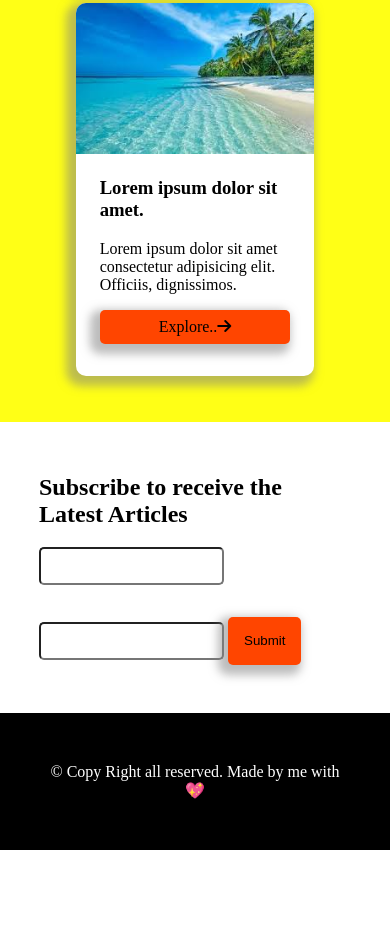
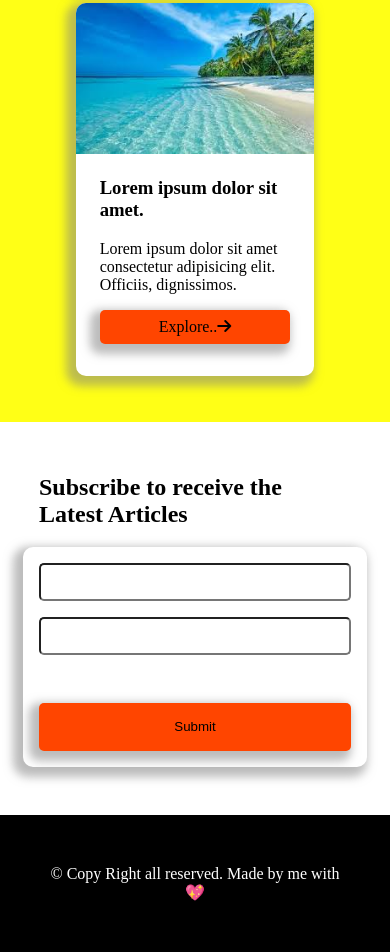
Before and after one commit to nickyshah/Flex_Blog_Template_July23, a plain HTML site: page index.html in a window 390 px wide. Shown: the part 4986-5938 px from the top of the page. Before the commit the page ends 5836 px from the top, so only its background shows below. Drawn offline with Linux system fonts and the light colour scheme.

Commit message:
subcscibe form is changd for mobile page

```diff
--- a/index.html
+++ b/index.html
@@ -220,7 +220,7 @@
         <!-- subscribe form -->
         <section class="subs container">
             <h2>Subscribe to receive the Latest Articles</h2>
-            <form action="" class="form">
+            <form action="" >
                 <input type="email">
                 <input type="password">
                 <input type="submit" class="btn" style="margin-top: 32px;">
--- a/style.css
+++ b/style.css
@@ -312,6 +312,15 @@ article .btn{
         width: 100%;
     }
 
+    form{
+        display: flex;
+        flex-direction: column;
+        gap: 1rem;
+        width: 100%;
+        box-shadow: var(--box-shadow);
+        padding: 1rem;
+        border-radius: 10px;
 
+    }
 
  }
```
